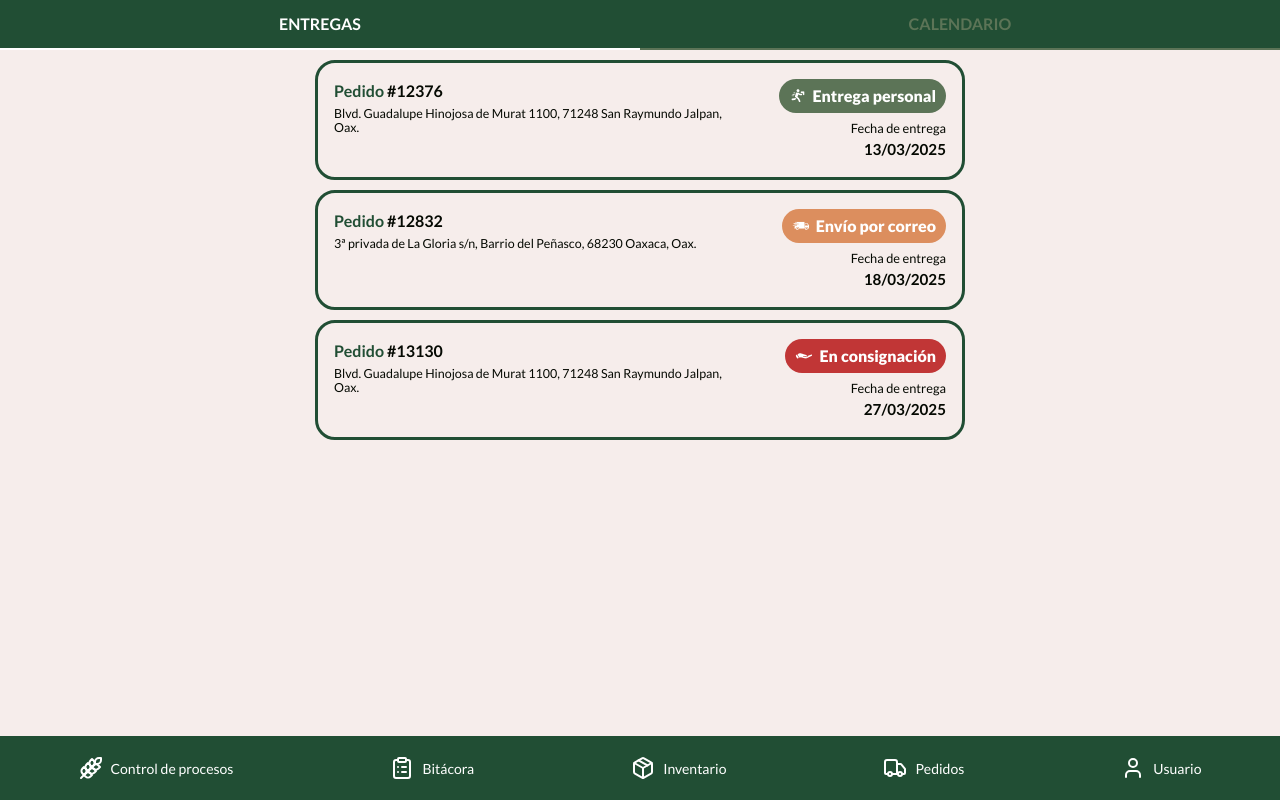
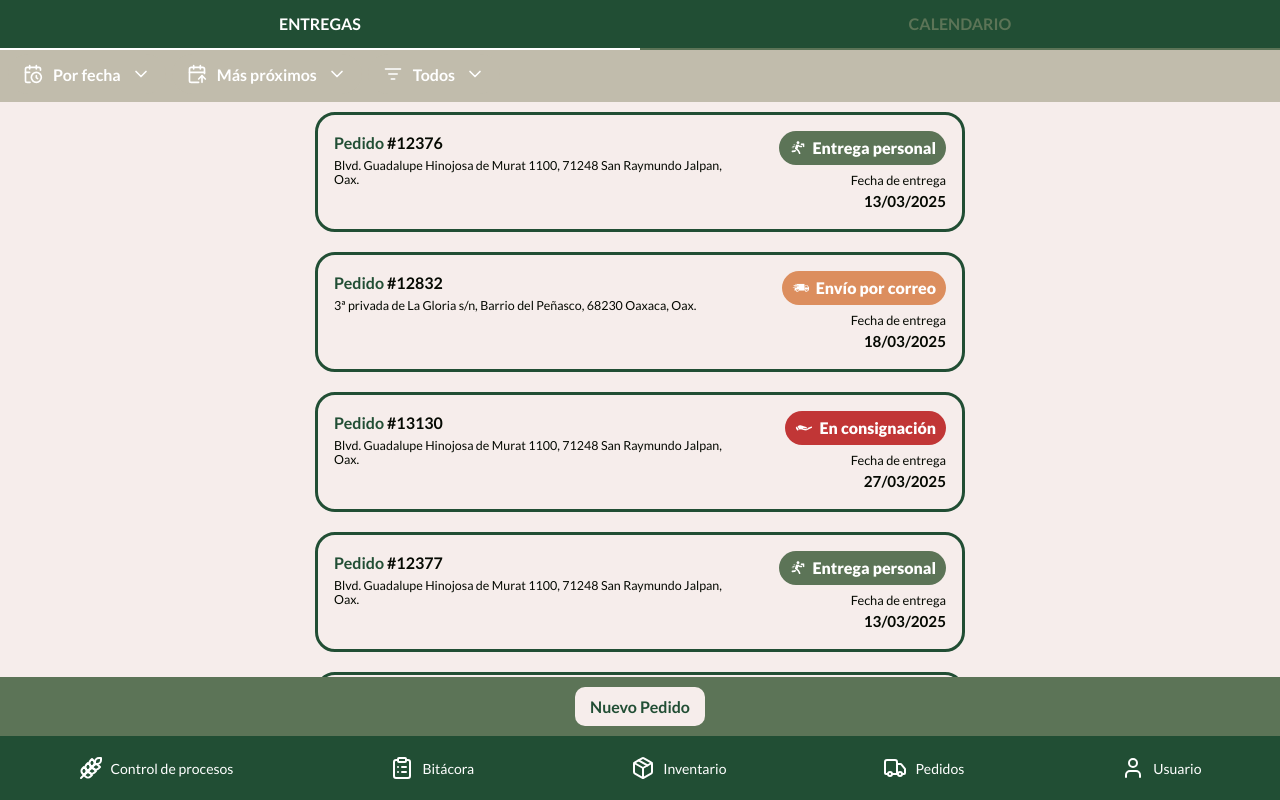
Before and after one commit to UTDallasEPICS/xuchil, a Next.js app: page /orders/deliveries in a window 1280 px wide. Shown: the top 800 px of the page. Built offline with nearby package versions, Linux system fonts and the light colour scheme.

Commit message:
Deliveries first iteration
-FilterBar is included on top
-BottomButton is included on the bottom

```diff
--- /dev/null
+++ b/src/app/orders/deliveries/Deliveries.module.css
@@ -0,0 +1,22 @@
+.wrapper {
+    display: flex;
+    flex-direction: column;
+    height: 100%;
+  }
+
+  .filters {
+    display: flex;
+    gap: 6px;
+    padding: 4px 8px 8px;
+    background: var(--color-gray-light, #eee);
+    flex-shrink: 0;
+  }
+
+  .scrollArea {
+    flex: 1;
+    overflow-y: auto;
+    padding-bottom: 12vh;
+    display: flex;
+    flex-direction: column;
+    align-items: center;
+  }
--- a/src/app/orders/deliveries/page.tsx
+++ b/src/app/orders/deliveries/page.tsx
@@ -1,17 +1,83 @@
 "use client";
-import { useMemo } from "react";
+
+import { useState, useMemo } from "react";
 import OrderCard from "@/components/OrderCard";
+import FilterButton from "@/components/FilterButton";
+import BottomButton from "@/components/BottomButton";
+
 import { fetchOrders } from "@/constants/api";
+import {
+  dateFilterOptions,
+  sortFilterOptions,
+  deliveryFilterOptions,
+} from "@/constants/filterOptions";
+
+import styles from "./Deliveries.module.css";
 
 const Deliveries = () => {
+  const [dateFilter, setDateFilter] = useState(dateFilterOptions[0]);
+  const [sortFilter, setSortFilter] = useState(sortFilterOptions[0]);
+  const [deliveryFilter, setDeliveryFilter] = useState(deliveryFilterOptions[0]);
+
   const orders = useMemo(() => fetchOrders(), []);
 
+  const visibleOrders = useMemo(() => {
+    let list = orders;
+
+    if (deliveryFilter.value !== "todos") {
+      list = list.filter(
+        (o) => o.deliveryVariant === deliveryFilter.value
+      );
+    }
+
+    if (sortFilter.value === "asc") {
+      list = [...list].sort(
+        (a, b) =>
+          new Date(a.deliveryDate).getTime() -
+          new Date(b.deliveryDate).getTime()
+      );
+    } else {
+      list = [...list].sort(
+        (a, b) =>
+          new Date(b.deliveryDate).getTime() -
+          new Date(a.deliveryDate).getTime()
+      );
+    }
+    return list;
+  }, [orders, deliveryFilter, sortFilter]);
+
+  const handleNewOrder = () => {
+    console.log("Nuevo pedido");
+  };
+
   return (
-    <section>
-      {orders.map((order) => (
-        <OrderCard key={order.id} {...order} />
-      ))}
-    </section>
+    <div className={`${styles.wrapper} page`}>
+      <div className={styles.filters}>
+        <FilterButton
+          title="Filtrar por fecha"
+          options={dateFilterOptions}
+          onChange={setDateFilter}
+        />
+        <FilterButton
+          title="Ordenar"
+          options={sortFilterOptions}
+          onChange={setSortFilter}
+        />
+        <FilterButton
+          title="Tipo de entrega"
+          options={deliveryFilterOptions}
+          onChange={setDeliveryFilter}
+        />
+      </div>
+
+      <div className={styles.scrollArea}>
+        {visibleOrders.map((order) => (
+          <OrderCard key={order.id} {...order} />
+        ))}
+      </div>
+
+      <BottomButton onClick={handleNewOrder}>Nuevo Pedido</BottomButton>
+    </div>
   );
 };
 
--- a/src/constants/api.ts
+++ b/src/constants/api.ts
@@ -392,5 +392,26 @@ export function fetchProductVariants(productId: string): ProductVariant[] {
         deliveryDate: "27/03/2025",
         deliveryVariant: "consignment",
       },
+      {
+        id: 12377,
+        address:
+          "Blvd. Guadalupe Hinojosa de Murat 1100,\n71248 San Raymundo Jalpan, Oax.",
+        deliveryDate: "13/03/2025",
+        deliveryVariant: "personal",
+      },
+      {
+        id: 12833,
+        address:
+          "3ª privada de La Gloria s/n, Barrio del Peñasco, 68230 Oaxaca, Oax.",
+        deliveryDate: "18/03/2025",
+        deliveryVariant: "mail",
+      },
+      {
+        id: 13131,
+        address:
+          "Blvd. Guadalupe Hinojosa de Murat 1100,\n71248 San Raymundo Jalpan, Oax.",
+        deliveryDate: "27/03/2025",
+        deliveryVariant: "consignment",
+      },
     ];
   }
--- a/src/constants/filterOptions.ts
+++ b/src/constants/filterOptions.ts
@@ -1,4 +1,17 @@
-import { Users, User, Calendar, Leaf, Cookie, Coffee, Package, Bean } from "lucide-react";
+import {
+  Users,
+  User,
+  Calendar,
+  Leaf,
+  Cookie,
+  Coffee,
+  Package,
+  Bean,
+  CalendarClock,
+  CalendarArrowUp,
+  CalendarArrowDown,
+  ListFilter,
+} from "lucide-react";
 
 export const productFilterOptions = [
   { label: "Todos", icon: Package },
@@ -36,3 +49,22 @@ export const monthFilterOptions = [
   { label: "Noviembre", icon: Calendar },
   { label: "Diciembre", icon: Calendar },
 ];
+
+export const dateFilterOptions = [
+  { label: "Por fecha", icon: CalendarClock, value: "all" },
+  { label: "Hoy", icon: CalendarClock, value: "today" },
+  { label: "Esta semana", icon: CalendarClock, value: "week" },
+  { label: "Este mes", icon: CalendarClock, value: "month" },
+];
+
+export const sortFilterOptions = [
+  { label: "Más próximos", icon: CalendarArrowUp, value: "asc" },
+  { label: "Más lejanos", icon: CalendarArrowDown, value: "desc" },
+];
+
+export const deliveryFilterOptions = [
+  { label: "Todos", icon: ListFilter, value: "todos" },
+  { label: "Entrega personal", icon: ListFilter, value: "personal" },
+  { label: "Envío por correo", icon: ListFilter, value: "mail" },
+  { label: "En consignación", icon: ListFilter, value: "consignment" },
+];
```
